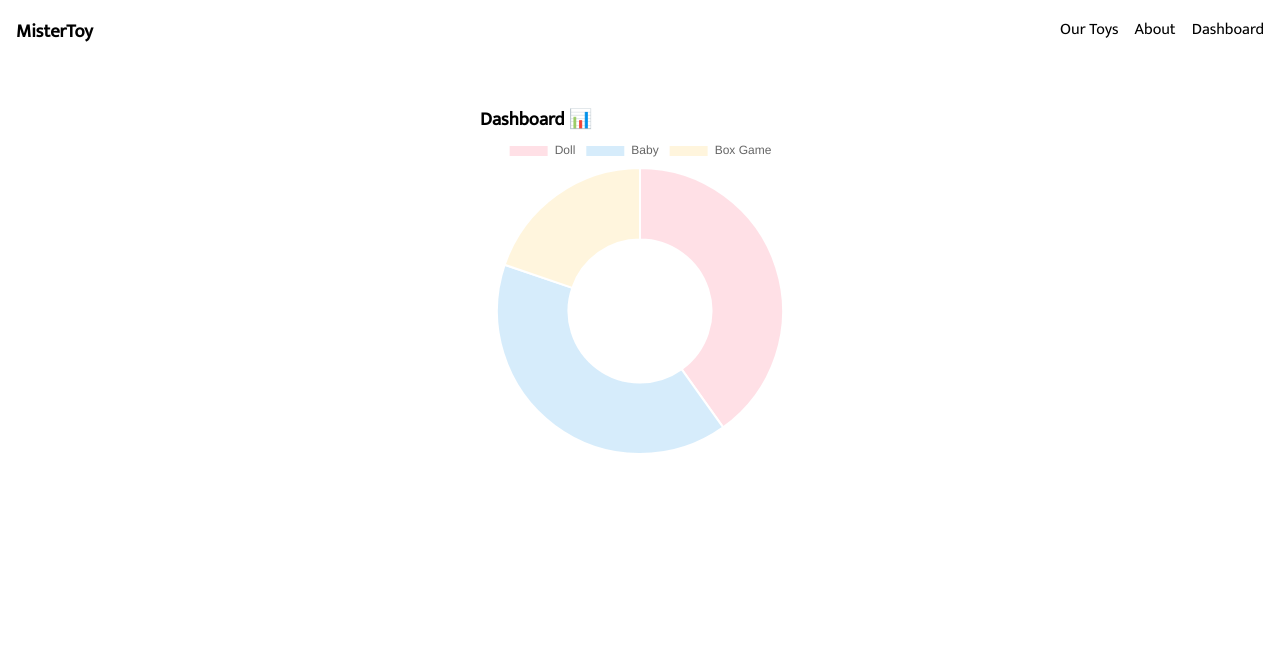
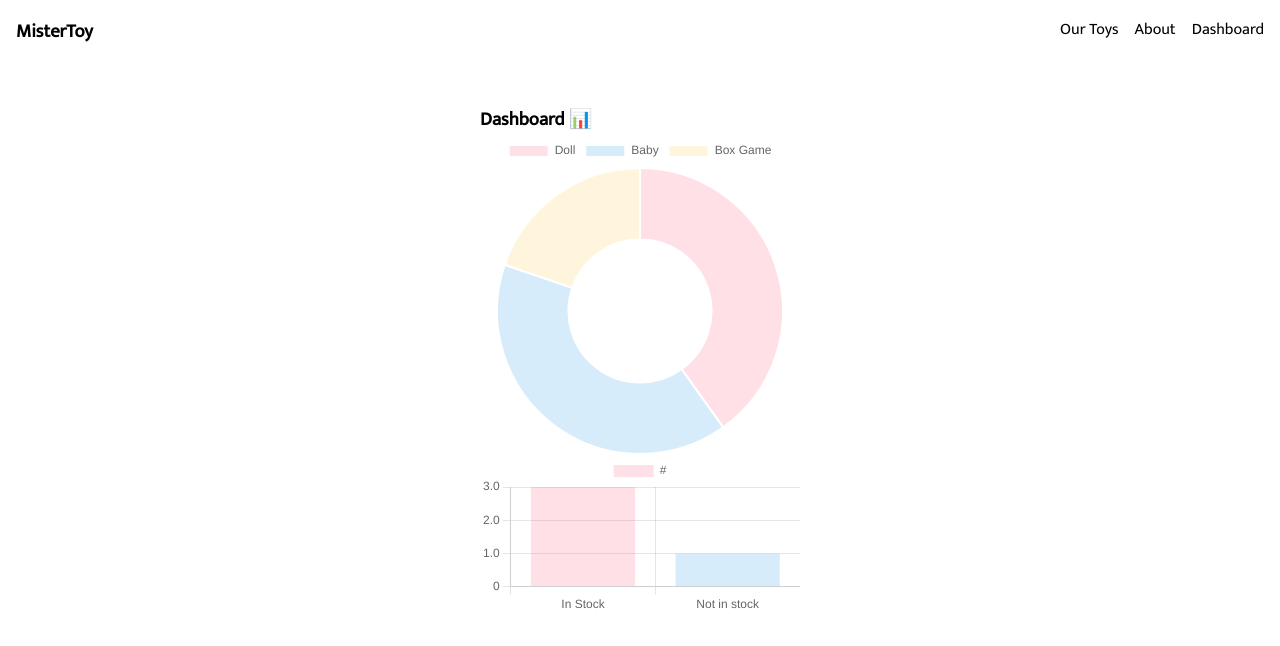
Before and after one commit to Gal-Ben-David/misterToy-frontend, a React (Vite) app: page /dashboard in a window 1280 px wide. Shown: the top 646 px of the page. Built offline with nearby package versions, Linux system fonts and the light colour scheme.

Commit message:
Add a bar chart for stock status

```diff
--- a/src/pages/Dashboard.jsx
+++ b/src/pages/Dashboard.jsx
@@ -1,31 +1,39 @@
 import { useEffect, useRef, useState } from "react"
 import { toyService } from "../services/toy.service-local.js"
 
-import { Chart as ChartJS, ArcElement, Tooltip, Legend } from 'chart.js'
+import { Chart as ChartJS, CategoryScale, ArcElement, Tooltip, Legend, BarElement, LinearScale } from 'chart.js'
 import { Pie } from 'react-chartjs-2'
+import { Chart } from 'react-chartjs-2'
 
-ChartJS.register(ArcElement, Tooltip, Legend)
+ChartJS.register(ArcElement, CategoryScale, Tooltip, Legend, BarElement, LinearScale)
 
 export function Dashboard() {
 
     const [labelsStats, setLabelsStats] = useState([])
-    const [data, setData] = useState(null)
+    const [stockStats, setStockStats] = useState({})
+    const [dataLabelsStats, setDataLabelsStats] = useState(null)
+    const [dataStockStats, setDataStockStats] = useState(null)
 
     useEffect(() => {
         toyService.getLabelsStats()
             .then(res => {
                 setLabelsStats(res)
             })
+
+        toyService.getStockStatus()
+            .then(res => {
+                setStockStats(res)
+            })
     }, [])
 
     useEffect(() => {
         if (labelsStats.length > 0) {
-            setData({
+            setDataLabelsStats({
                 labels: labelsStats.map(labelS => labelS.title),
                 datasets: [
                     {
                         type: 'doughnut',
-                        label: '# of Votes',
+                        label: '%',
                         data: labelsStats.map(labelS => labelS.value),
                         backgroundColor: [
                             'rgba(255, 99, 132, 0.2)',
@@ -43,11 +51,36 @@ export function Dashboard() {
         }
     }, [labelsStats])
 
+    useEffect(() => {
+        setDataStockStats({
+            labels: ['In Stock', 'Not in stock'],
+            datasets: [
+                {
+                    type: 'bar',
+                    label: '#',
+                    data: [stockStats.available, stockStats.notAvailable],
+                    options: {
+                        scales: {
+                            y: {
+                                beginAtZero: true
+                            }
+                        }
+                    },
+                    backgroundColor: [
+                        'rgba(255, 99, 132, 0.2)',
+                        'rgba(54, 162, 235, 0.2)',
+                    ]
+                },
+            ],
+        })
+    }, [dataLabelsStats])
+
     return (
         <section className="dashboard">
             <h1>Dashboard 📊</h1>
             <div className="doughnut-stats">
-                {data && <Pie data={data} />}
+                {dataLabelsStats && <Pie data={dataLabelsStats} />}
+                {dataStockStats && <Chart data={dataStockStats} />}
             </div>
         </section>
     )
--- a/src/pages/ToyIndex.jsx
+++ b/src/pages/ToyIndex.jsx
@@ -50,7 +50,7 @@ export function ToyIndex() {
             </section>
 
             <ToyFilter filterBy={filterBy} onSetFilter={onSetFilter} />
-            <Link to="/toy/edit">Add Toy</Link>
+            <Link className='btn' style={{ backgroundColor: 'whitesmoke' }} to="/toy/edit">Add Toy</Link>
 
             {!isLoading
                 ? <ToyList
--- a/src/services/toy.service-local.js
+++ b/src/services/toy.service-local.js
@@ -16,7 +16,8 @@ export const toyService = {
     remove,
     getEmptyToy,
     getDefaultFilter,
-    getLabelsStats
+    getLabelsStats,
+    getStockStatus
 }
 
 function query(filterBy = {}) {
@@ -134,6 +135,18 @@ function getLabelsStats() {
         })
 }
 
+function getStockStatus() {
+    return storageService.query(STORAGE_KEY)
+        .then(toys => {
+            const stockStatus = toys.reduce((acc, toy) => {
+                if (toy.inStock) acc.available++
+                else acc.notAvailable++
+                return acc
+            }, { available: 0, notAvailable: 0 })
+            return stockStatus
+        })
+}
+
 function _getLabelsMap(toys) {
     const toyLabels = toys.filter(toy => toy.inStock).map(toy => toy.labels)
     const labelsMap = toyLabels.flat().reduce((map, label) => {
```
